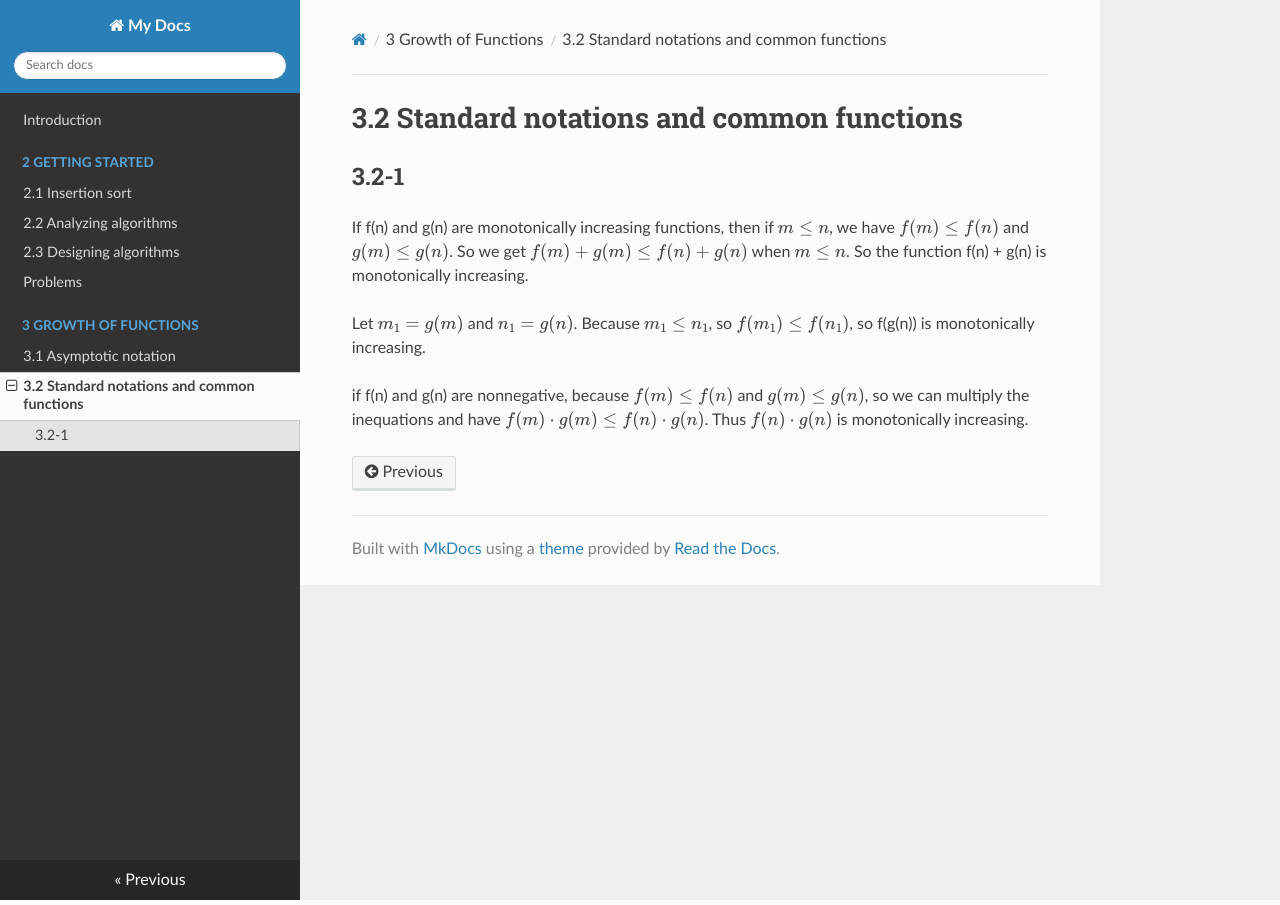
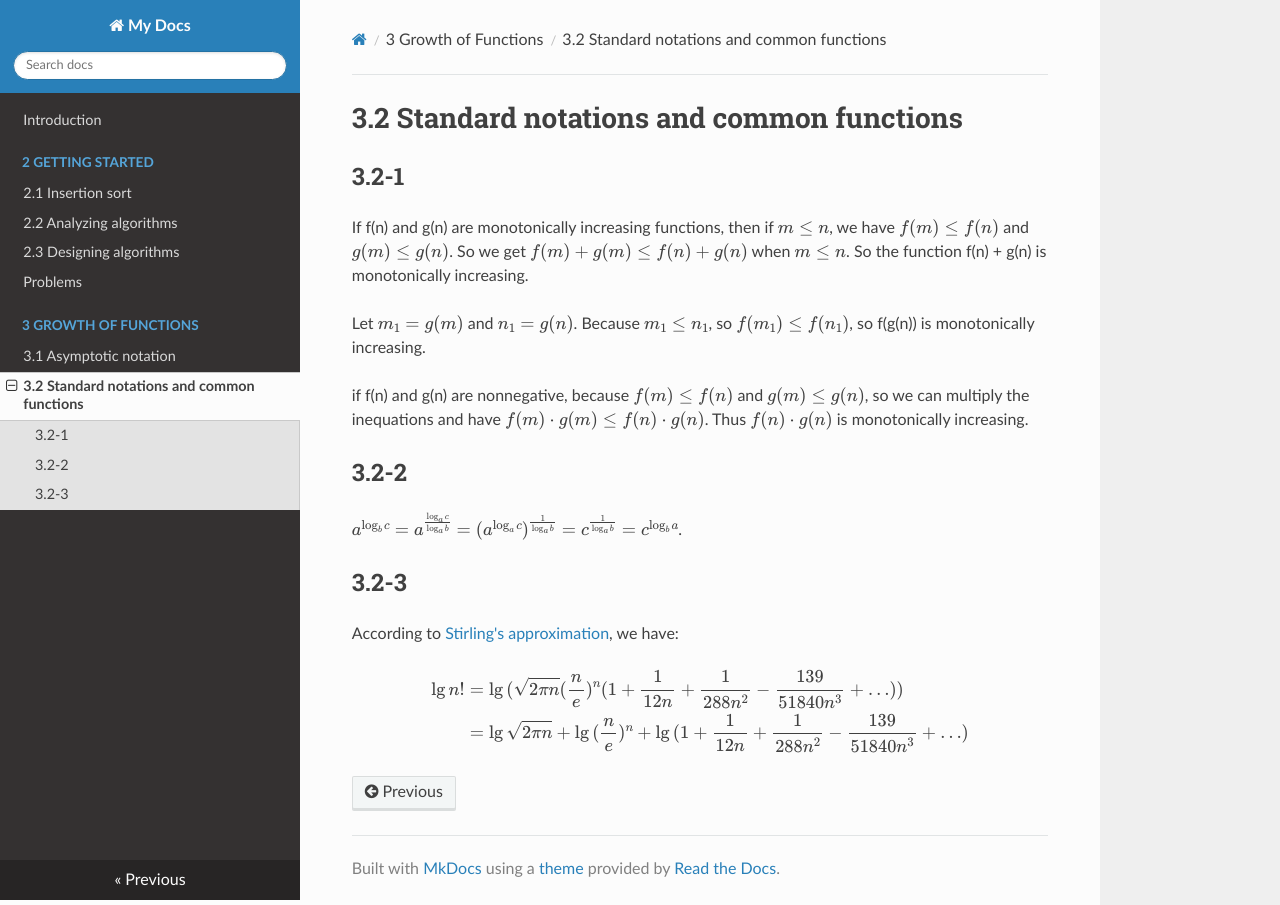
Before and after one commit to Frederick-S/Introduction-to-Algorithms-Notes, an MkDocs documentation site: the page built from docs/3-Growth-of-Functions/3.2-Standard-notations-and-common-functions.md, in a window 1280 px wide. Built offline with MkDocs 1.6.1, drawn with Linux system fonts in a browser that asks for light colours; nearby versions of some CDN libraries; formulas are drawn with MathJax 3; old or Windows-style settings are respelled for this version of MkDocs.

Commit message:
Update exercise

```diff
--- a/docs/3-Growth-of-Functions/3.2-Standard-notations-and-common-functions.md
+++ b/docs/3-Growth-of-Functions/3.2-Standard-notations-and-common-functions.md
@@ -5,3 +5,16 @@ If f(n) and g(n) are monotonically increasing functions, then if $m \leq n$, we
 Let $m_1 = g(m)$ and $n_1 = g(n)$. Because $m_1 \leq n_1$, so $f(m_1) \leq f(n_1)$, so f(g(n)) is monotonically increasing.
 
 if f(n) and g(n) are nonnegative, because $f(m) \leq f(n)$ and $g(m) \leq g(n)$, so we can multiply the inequations and have $f(m) \cdot g(m) \leq f(n) \cdot g(n)$. Thus $f(n) \cdot g(n)$ is monotonically increasing.
+
+## 3.2-2
+$a^{\log_bc} = a^{\frac{\log_ac}{\log_ab}} = (a^{\log_ac})^\frac{1}{\log_ab} = c^\frac{1}{\log_ab} = c^{\log_ba}$.
+
+## 3.2-3
+According to [Stirling's approximation](https://en.wikipedia.org/wiki/Stirling%27s_approximation), we have:
+
+$$
+\begin{eqnarray}
+\lg{n!} &=& \lg{(\sqrt{2\pi{n}}(\frac{n}{e})^n(1 + \frac{1}{12n} + \frac{1}{288n^2} - \frac{139}{51840n^3} + \ldots))} \\\
+&=& \lg{\sqrt{2\pi{n}}} + \lg{(\frac{n}{e})^n} + \lg{(1 + \frac{1}{12n} + \frac{1}{288n^2} - \frac{139}{51840n^3} + \ldots)} \\\
+\end{eqnarray}
+$$
```
